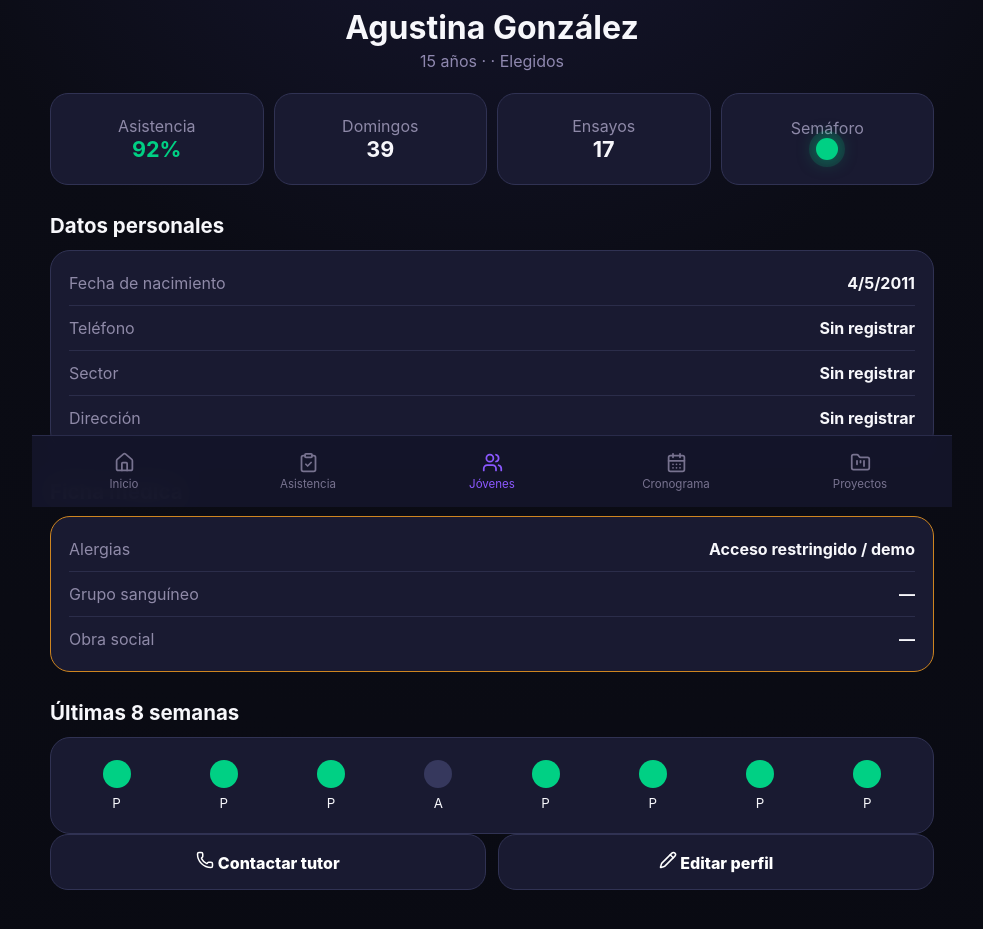
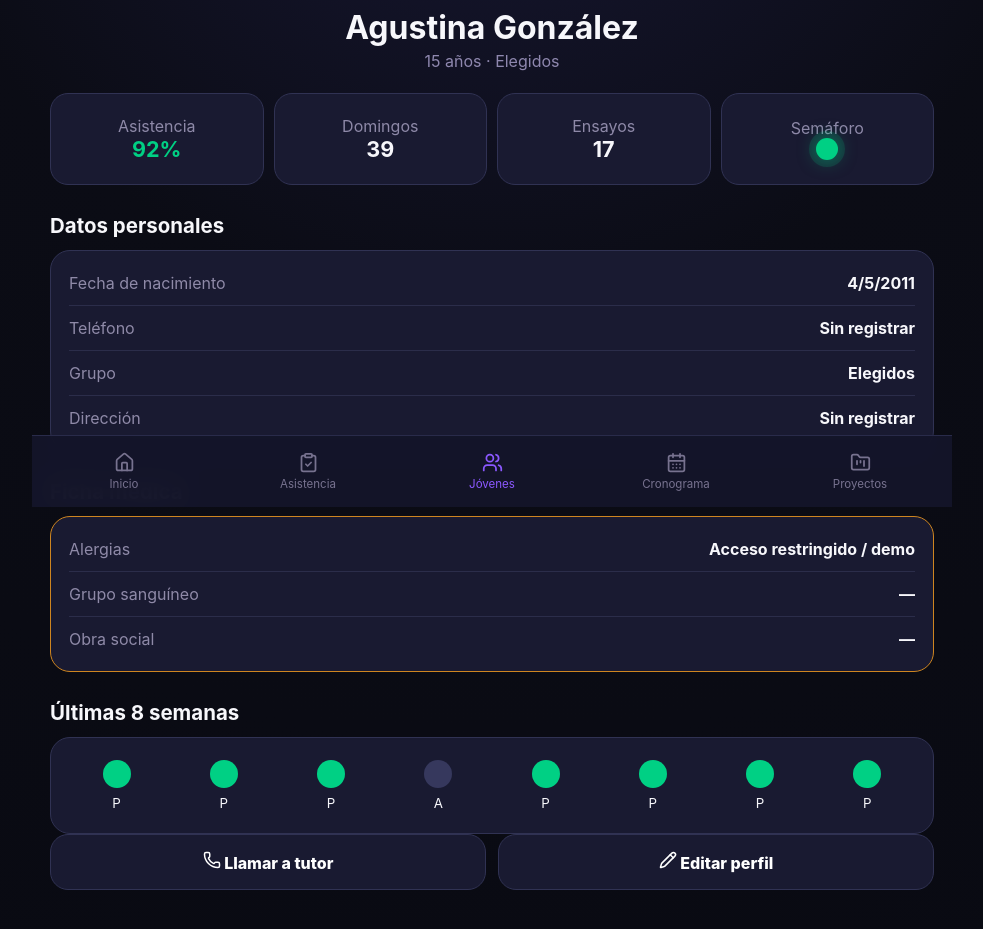
Before and after one commit to martinezdiegoe-ux/grupo-intermedio-gestion, a React (Vite) app: page /jovenes/1 in a window 1280 px wide. Shown: the part 293-1222 px from the top of the page, without its empty margins (148-1131 px from the left). Built offline with nearby package versions, Linux system fonts and the light colour scheme; no server answers.

Commit message:
Add files via upload

```diff
--- a/src/pages/YouthListPage.tsx
+++ b/src/pages/YouthListPage.tsx
@@ -8,5 +8,5 @@ function age(s:string){const d=new Date(s),n=new Date();let a=n.getFullYear()-d.
 export default function YouthListPage(){
  const [items,setItems]=useState<YoungPerson[]>([]),[q,setQ]=useState('');const nav=useNavigate();useEffect(()=>{listYouth().then(setItems)},[])
  const visible=useMemo(()=>items.filter(y=>`${y.first_name} ${y.last_name}`.toLowerCase().includes(q.toLowerCase())),[items,q])
- return <><div className="page-title"><div><h1>Jóvenes</h1><span>{items.length} activos</span></div></div><div className="search-box"><Search size={19}/><input placeholder="Buscar…" value={q} onChange={e=>setQ(e.target.value)}/></div><div className="list-stack">{visible.map(y=><button className="person-row clickable" key={y.id} onClick={()=>nav(`/jovenes/${y.id}`)}><div className="avatar">{y.first_name[0]}{y.last_name[0]}</div><div className="grow"><strong>{y.first_name} {y.last_name}</strong><small>{age(y.birth_date)} años · {y.sector?`Sector ${y.sector}`:'Sin sector'}</small></div><TrafficLightDot value={y.traffic_light}/></button>)}</div></>
+ return <><div className="page-title"><div><h1>Jóvenes</h1><span>{items.length} activos</span></div></div><div className="search-box"><Search size={19}/><input placeholder="Buscar…" value={q} onChange={e=>setQ(e.target.value)}/></div><div className="list-stack">{visible.map(y=><button className="person-row clickable" key={y.id} onClick={()=>nav(`/jovenes/${y.id}`)}><div className="avatar">{y.first_name[0]}{y.last_name[0]}</div><div className="grow"><strong>{y.first_name} {y.last_name}</strong><small>{age(y.birth_date)} años · {y.group_name??'Sin grupo asignado'}</small></div><TrafficLightDot value={y.traffic_light}/></button>)}</div></>
 }
--- a/src/pages/YouthProfilePage.tsx
+++ b/src/pages/YouthProfilePage.tsx
@@ -1,16 +1,18 @@
-import { useEffect,useState } from 'react'
+import { FormEvent,useEffect,useState } from 'react'
 import { ArrowLeft,Pencil,Phone } from 'lucide-react'
 import { useNavigate,useParams } from 'react-router-dom'
 import TrafficLightDot from '../components/TrafficLight'
-import { getYouth } from '../services/youth'
+import { getYouth,updateYouth } from '../services/youth'
 import type { YoungPerson } from '../types/domain'
 function age(s:string){const d=new Date(s),n=new Date();let a=n.getFullYear()-d.getFullYear();if(n<new Date(n.getFullYear(),d.getMonth(),d.getDate()))a--;return a}
 export default function YouthProfilePage(){
- const {id=''}=useParams(),nav=useNavigate();const [y,setY]=useState<YoungPerson|null>(null);useEffect(()=>{getYouth(id).then(setY)},[id]);if(!y)return <div>Cargando perfil…</div>
- return <><div className="profile-head"><button className="icon-btn" onClick={()=>nav(-1)}><ArrowLeft/></button><span>Perfil del joven</span><button className="icon-btn"><Pencil size={18}/></button></div><div className="profile-avatar">{y.first_name[0]}{y.last_name[0]}</div><h1 className="profile-name">{y.first_name} {y.last_name}</h1><p className="profile-sub">{age(y.birth_date)} años · {y.sector?`Sector ${y.sector}`:''} · {y.groups?.join(' · ')}</p>
+ const {id=''}=useParams(),nav=useNavigate();const [y,setY]=useState<YoungPerson|null>(null),[editing,setEditing]=useState(false),[saving,setSaving]=useState(false),[notice,setNotice]=useState('');useEffect(()=>{getYouth(id).then(setY)},[id]);if(!y)return <div>Cargando perfil…</div>
+ async function save(e:FormEvent<HTMLFormElement>){e.preventDefault();setSaving(true);setNotice('');const data=new FormData(e.currentTarget);try{const updated=await updateYouth(id,{first_name:String(data.get('first_name')),last_name:String(data.get('last_name')),birth_date:String(data.get('birth_date')),phone:String(data.get('phone')),address:String(data.get('address'))});setY({...y,...updated});setEditing(false);setNotice('Perfil actualizado.')}catch{setNotice('No se pudo guardar el perfil.')}finally{setSaving(false)}}
+ const call=()=>{if(!y.guardian_phone){setNotice('No hay teléfono del responsable registrado todavía.');return}window.location.href=`tel:${y.guardian_phone}`}
+ return <><div className="profile-head"><button className="icon-btn" onClick={()=>nav(-1)}><ArrowLeft/></button><span>Perfil del joven</span><button aria-label="Editar perfil" className="icon-btn" onClick={()=>setEditing(v=>!v)}><Pencil size={18}/></button></div><div className="profile-avatar">{y.first_name[0]}{y.last_name[0]}</div><h1 className="profile-name">{y.first_name} {y.last_name}</h1><p className="profile-sub">{age(y.birth_date)} años · {y.group_name??'Sin grupo asignado'}</p>
  <div className="profile-stats"><div><span>Asistencia</span><strong className="good">{y.attendance_rate}%</strong></div><div><span>Domingos</span><strong>{y.sundays}</strong></div><div><span>Ensayos</span><strong>{y.rehearsals}</strong></div><div><span>Semáforo</span><TrafficLightDot value={y.traffic_light}/></div></div>
- <section><h2>Datos personales</h2><div className="detail-card"><div><span>Fecha de nacimiento</span><strong>{new Date(y.birth_date).toLocaleDateString('es-AR')}</strong></div><div><span>Teléfono</span><strong>{y.phone??'Sin registrar'}</strong></div><div><span>Sector</span><strong>{y.sector??'Sin registrar'}</strong></div><div><span>Dirección</span><strong>{y.address??'Sin registrar'}</strong></div></div></section>
+ {editing?<section className="form-card"><h2>Editar perfil</h2><form onSubmit={save} className="form-grid"><label>Nombre<input name="first_name" defaultValue={y.first_name} required/></label><label>Apellido<input name="last_name" defaultValue={y.last_name} required/></label><label>Fecha de nacimiento<input name="birth_date" type="date" defaultValue={y.birth_date} required/></label><label>Teléfono<input name="phone" defaultValue={y.phone??''}/></label><label className="span2">Dirección<input name="address" defaultValue={y.address??''}/></label><div className="span2 quick-grid"><button type="button" className="secondary-btn" onClick={()=>setEditing(false)}>Cancelar</button><button className="primary-btn" disabled={saving}>{saving?'Guardando…':'Guardar cambios'}</button></div></form></section>:<section><h2>Datos personales</h2><div className="detail-card"><div><span>Fecha de nacimiento</span><strong>{new Date(y.birth_date).toLocaleDateString('es-AR')}</strong></div><div><span>Teléfono</span><strong>{y.phone??'Sin registrar'}</strong></div><div><span>Grupo</span><strong>{y.group_name??'Sin asignar'}</strong></div><div><span>Dirección</span><strong>{y.address??'Sin registrar'}</strong></div></div></section>}
  <section><h2>Ficha médica</h2><div className="detail-card medical"><div><span>Alergias</span><strong>Acceso restringido / demo</strong></div><div><span>Grupo sanguíneo</span><strong>—</strong></div><div><span>Obra social</span><strong>—</strong></div></div></section>
  <section><h2>Últimas 8 semanas</h2><div className="weeks-card">{['P','P','P','A','P','P','P','P'].map((v,i)=><div key={i}><span className={`week-dot ${v==='P'?'present':'absent'}`}/><small>{v}</small></div>)}</div></section>
- <div className="quick-grid"><button className="secondary-btn"><Phone size={18}/> Contactar tutor</button><button className="secondary-btn"><Pencil size={18}/> Editar perfil</button></div></>
+ <div className="quick-grid"><button className="secondary-btn" onClick={call}><Phone size={18}/> Llamar a tutor</button><button className="secondary-btn" onClick={()=>setEditing(true)}><Pencil size={18}/> Editar perfil</button></div>{notice&&<div className="success-box">{notice}</div>}</>
 }
```
